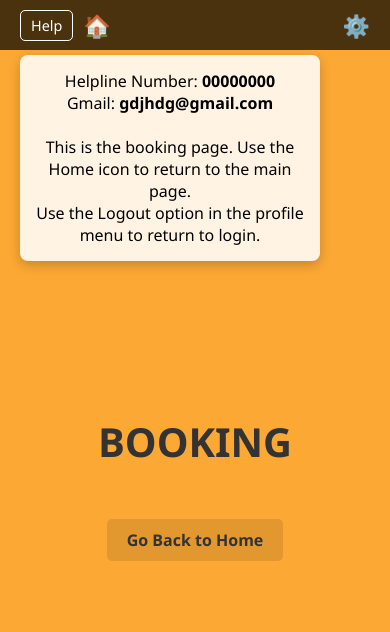
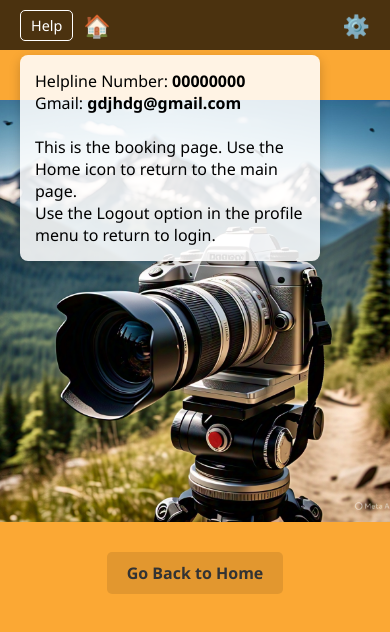
Before and after one commit to NEW-ELLORA/NEW-ELLORA, a plain HTML site: page booking.html in a window 390 px wide. Both pictures are taken after a click on the button "Help". Drawn offline with Linux system fonts and the light colour scheme; a web font is replaced by a local one.

Commit message:
Update booking.html

```diff
--- a/booking.html
+++ b/booking.html
@@ -7,13 +7,10 @@
   <link href="https://fonts.googleapis.com/css2?family=Segoe+UI&display=swap" rel="stylesheet">
   <style>
     :root {
-      /* Using the primary color from your main page for the background */
-      --booking-page-bg: #fba834; /* This is your --primary-color */
-      --booking-text-color: #333333; /* Dark text for readability */
-
-      /* Variables needed for the taskbar (copied from your main page's CSS) */
+      --booking-page-bg: #fba834;
+      --booking-text-color: #333333;
       --text-color: white;
-      --background-color: #ffffffdd; /* For dropdown background */
+      --background-color: #ffffffdd;
     }
 
     * {
@@ -26,24 +23,21 @@
     html, body {
       height: 100%;
       width: 100%;
-      background-color: var(--booking-page-bg);
-      /* If you want the exact same gradient as the main page body:
-         background: linear-gradient(135deg, #fba834, #fcd34d);
-      */
+      background-color: var(--booking-page-bg); /* This is the main orange background */
       display: flex;
       flex-direction: column;
-      justify-content: center;
-      align-items: center;
-      text-align: center;
+      /* justify-content: center; No longer globally centering all content vertically */
+      align-items: center; /* Center block-level children horizontally */
+      /* text-align: center; Remove global text-align, apply where needed */
       color: var(--booking-text-color);
-      padding-top: 70px; /* Adjusted padding for better spacing after fixed taskbar */
+      padding-top: 50px; /* Account for fixed taskbar height */
     }
 
     /* --- Taskbar Styles --- */
     .taskbar {
       width: 100%;
       height: 50px;
-      background: rgba(0, 0, 0, 0.7); /* Same as your main page taskbar */
+      background: rgba(0, 0, 0, 0.7);
       color: var(--text-color);
       display: flex;
       align-items: center;
@@ -56,9 +50,9 @@
     }
 
     .taskbar-left {
-      display: flex; /* Align items in a row */
-      align-items: center; /* Vertically center them */
-      gap: 15px; /* Add some space between the help button and home icon */
+      display: flex;
+      align-items: center;
+      gap: 15px;
     }
 
     .help-button {
@@ -92,7 +86,7 @@
     }
 
     .home-icon {
-      font-size: 26px; /* Adjust size as needed */
+      font-size: 26px;
       cursor: pointer;
     }
 
@@ -107,14 +101,12 @@
       color: var(--text-color);
     }
 
-    /* REMOVED .background-container CSS rule from here */
-
     .dropdown-content {
       display: none;
       position: absolute;
       right: 0;
-      top: 35px; /* Adjust to position below the icon */
-      background-color: var(--background-color); /* Uses variable from root */
+      top: 35px;
+      background-color: var(--background-color);
       min-width: 100px;
       border-radius: 8px;
       box-shadow: 0 4px 12px rgba(0,0,0,0.2);
@@ -128,7 +120,7 @@
       border: none;
       cursor: pointer;
       text-align: left;
-      color: #333; /* Text color for dropdown items */
+      color: #333;
     }
 
     .dropdown-content button:hover {
@@ -136,24 +128,38 @@
     }
     /* --- End Taskbar Styles --- */
 
-    /* Styles for the main content of the booking page */
-    .booking-heading {
-      font-size: 3.5rem;
-      font-weight: bold;
-      text-transform: uppercase;
-      margin-bottom: 20px;
-      color: var(--booking-text-color); /* Ensure it uses the dark text on orange */
+    /* --- New 50% Height Background Section --- */
+    .half-page-background {
+      width: 100%;
+      height: 50vh; /* 50% of the viewport height */
+      background: url('camera_in_picture_along_with_stunning_background.jpeg') no-repeat center center; /* Your desired background image */
+      background-size: cover;
+      /* You can add other background properties here if needed, like background-color as a fallback */
+      /* No margin needed as body padding-top handles offset from taskbar */
+    }
+    /* --- End New Background Section --- */
+
+
+    /* Styles for the content below the new background (e.g., the back link) */
+    .content-below-background {
+        width: 100%; /* Take full width to allow text-align:center for the link */
+        padding: 30px 0; /* Add some spacing above and below the link */
+        text-align: center; /* Center the back link */
+        /* This container will sit on the main orange page background */
     }
 
+    /* .booking-heading CSS rule is removed as the H1 is gone */
+
     .back-link {
-      margin-top: 30px;
+      /* margin-top: 30px; Is now handled by padding in .content-below-background */
       padding: 10px 20px;
       background-color: rgba(0, 0, 0, 0.1);
-      color: var(--booking-text-color); /* Ensure it uses the dark text on orange */
+      color: var(--booking-text-color);
       text-decoration: none;
       border-radius: 5px;
       font-weight: bold;
       transition: background-color 0.3s ease;
+      display: inline-block; /* Important for padding and centering if text-align is on parent */
     }
 
     .back-link:hover {
@@ -161,21 +167,22 @@
     }
 
     @media (max-width: 768px) {
-      .booking-heading {
-        font-size: 2.5rem;
-      }
-      .home-icon, .profile-icon { /* Grouped for brevity */
+      /* .booking-heading media query is removed */
+      .home-icon, .profile-icon {
         font-size: 22px;
       }
       .help-button {
-        padding: 5px 10px; /* Slightly smaller padding for smaller screens */
+        padding: 5px 10px;
         font-size: 0.9rem;
       }
       .taskbar-left {
-        gap: 10px; /* Reduce gap on smaller screens */
+        gap: 10px;
       }
-      body { /* Adjust body padding for smaller screens if taskbar items wrap or feel cramped */
-        padding-top: 60px;
+      html, body { /* Ensure body padding matches taskbar height */
+        padding-top: 50px;
+      }
+      .half-page-background {
+          height: 50vh; /* Maintain 50vh on smaller screens too */
       }
     }
   </style>
@@ -184,7 +191,6 @@
 
   <!-- Taskbar -->
   <div class="taskbar">
-    <!-- Left side of the taskbar: Help button and Home Icon -->
     <div class="taskbar-left">
       <button class="help-button" onclick="toggleHelp()">Help</button>
       <div class="help-content" id="helpContent">
@@ -198,9 +204,6 @@
       </a>
     </div>
 
-    <!-- REMOVED the <div class="background-container"></div> from here -->
-
-    <!-- Right side of the taskbar: Profile/Logout dropdown -->
     <div class="profile-dropdown">
       <span class="profile-icon" onclick="toggleDropdown()">⚙️</span>
       <div class="dropdown-content" id="profileDropdown">
@@ -210,46 +213,50 @@
   </div>
   <!-- End Taskbar -->
 
-  <!-- Main content for the booking page -->
-  <h1 class="booking-heading">Booking</h1>
-  <a href="home.html" class="back-link">Go Back to Home</a>
-  <!-- End of main content -->
+  <!-- New 50% Height Background Section -->
+  <div class="half-page-background">
+    <!-- This div is purely for the background. No text content here unless you decide to add it later. -->
+  </div>
+  <!-- End New Background Section -->
+
+  <!-- Content below the new background -->
+  <div class="content-below-background">
+    <!-- The h1 class="booking-heading" has been REMOVED -->
+    <a href="home.html" class="back-link">Go Back to Home</a>
+  </div>
+  <!-- End of content -->
 
   <script>
     function toggleHelp() {
       const helpBox = document.getElementById("helpContent");
-      if (helpBox) { // Added check for robustness
+      if (helpBox) {
         helpBox.style.display = helpBox.style.display === "block" ? "none" : "block";
       }
     }
 
     function toggleDropdown() {
       const dropdown = document.getElementById("profileDropdown");
-      if (dropdown) { // Added check for robustness
+      if (dropdown) {
         dropdown.style.display = dropdown.style.display === "block" ? "none" : "block";
       }
     }
 
     function logout() {
-      // Assuming your login page is index.html
       window.location.href = "index.html";
     }
 
-    // Click-outside listener for BOTH dropdowns
     document.addEventListener("click", function(event) {
       const helpContent = document.getElementById("helpContent");
-      const helpButton = document.querySelector(".help-button"); // Make sure you have this selector
+      const helpButton = document.querySelector(".help-button");
       const profileDropdownContent = document.getElementById("profileDropdown");
       const profileDropdownContainer = document.querySelector(".profile-dropdown");
 
-      // Close help content if click is outside the button AND outside the help content itself
       if (helpButton && helpContent && helpContent.style.display === "block" &&
           !helpButton.contains(event.target) &&
           !helpContent.contains(event.target)) {
         helpContent.style.display = "none";
       }
 
-      // Close profile dropdown if click is outside the profile dropdown container
       if (profileDropdownContainer && profileDropdownContent && profileDropdownContent.style.display === "block" &&
           !profileDropdownContainer.contains(event.target)) {
         profileDropdownContent.style.display = "none";
```
